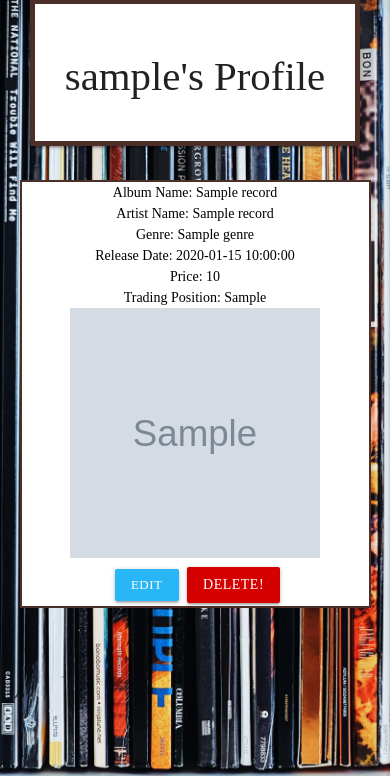
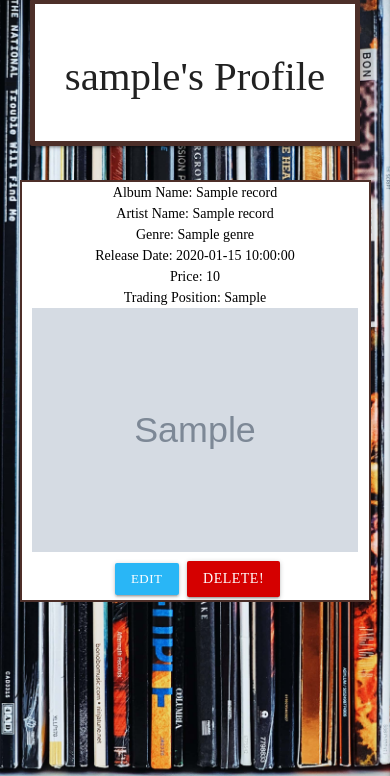
Before and after one commit to ThomG1/record_collectors_db, a Flask app: page /profile/1 in a window 390 px wide. Shown: the part 68-844 px from the top of the page. Run offline with Flask 2, Linux system fonts and the light colour scheme; the visitor is signed in with stand-in values (Sample User, id 1); grey boxes marked "Sample" are stand-in pictures; a database or web service that is not in the repository returns one stand-in record (values such as "Sample title"); some libraries are stand-ins or nearby versions; some web fonts are replaced.

Commit message:
Fix responsive images using materialize

```diff
--- a/static/css/style.css
+++ b/static/css/style.css
@@ -107,8 +107,3 @@ html {
 .card-panel {
   border: .4rem solid #4D2F29;
 }
-
-.profile-img {
-  height: 250px;
-  width: 250px;
-}
--- a/templates/profile.html
+++ b/templates/profile.html
@@ -28,9 +28,9 @@
         <br>
         Trading Position: {{ record.trading_position }}
         {% if record.image != "" %}
-        <img src="{{ record.image }}" alt="{{ record.album_name }}" class="profile-img">
+        <img src="{{ record.image }}" alt="{{ record.album_name }}" class="profile-img responsive-img">
         {% else %}
-        <img src="{{ url_for('static', filename='images/black-vinyl.jpeg') }}" alt="{{ record.album_name }}" class="profile-img">
+        <img src="{{ url_for('static', filename='images/black-vinyl.jpeg') }}" alt="{{ record.album_name }}" class="profile-img responsive-img">
         {% endif %}
 
         <!-- Edit Trigger -->
```
Also changed, not shown: templates/records.html (+13 -1 lines).
